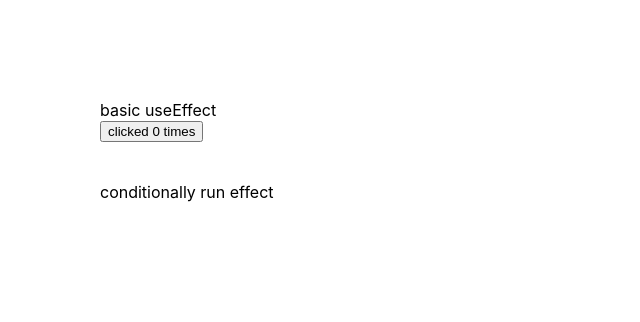
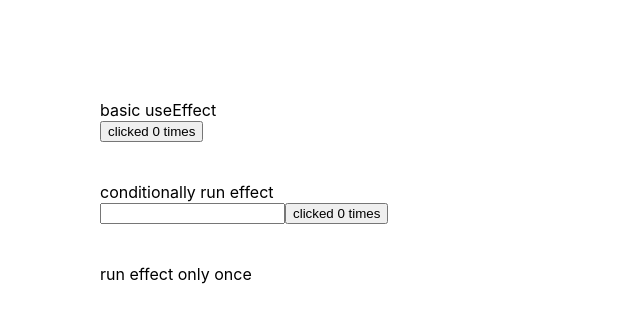
Before and after one commit to Anuj-Khadka/react-app, a React (Create React App) app: page / in a window 1280 px wide. Shown: the top 322 px of the page, without its empty margins (0-640 px from the left). Built offline with nearby package versions, Linux system fonts and the light colour scheme.

Commit message:
update useEffect

```diff
--- a/src/components/UseEffectHooks1.js
+++ b/src/components/UseEffectHooks1.js
@@ -8,7 +8,11 @@ function UseEffectHooks() {
       <br />
       <br />
       conditionally run effect
-    <UseEffectConditional />
+      <UseEffectConditional />
+      <br />
+      <br />
+      run effect only once
+      <UseEffectOnce />
     </div>
   );
 }
@@ -23,7 +27,27 @@ const UseEffectCounter = () => {
 
   return (
     <div>
-      <button onClick={()=>setCount((count) => count + 1)}>
+      <button onClick={() => setCount((count) => count + 1)}>
+        clicked {count} times
+      </button>
+    </div>
+  );
+};
+
+// conditionally run effect
+const UseEffectConditional = () => {
+  const [count, setCount] = useState(0);
+  const [update, setUpdate] = useState('')
+
+  useEffect(()=>{
+    console.log("changes detected")
+    document.title = `clicked ${count} times`
+  }, [count])
+
+  return (
+    <div>
+      <input type="text" value={update} onChange={(e)=>setUpdate(e.target.value)} />
+      <button onClick={() => setCount((count) => count + 1)}>
         clicked {count} times
       </button>
     </div>
@@ -31,8 +55,7 @@ const UseEffectCounter = () => {
 };
 
 
-// conditionally run effect
-const UseEffectConditional = ()=>{
+const UseEffectOnce = ()=>{
   return(
     <div>
 
@@ -42,4 +65,4 @@ const UseEffectConditional = ()=>{
 
 
 export default UseEffectHooks;
-export { UseEffectCounter, UseEffectConditional };
+export { UseEffectCounter, UseEffectConditional, UseEffectOnce };
```
